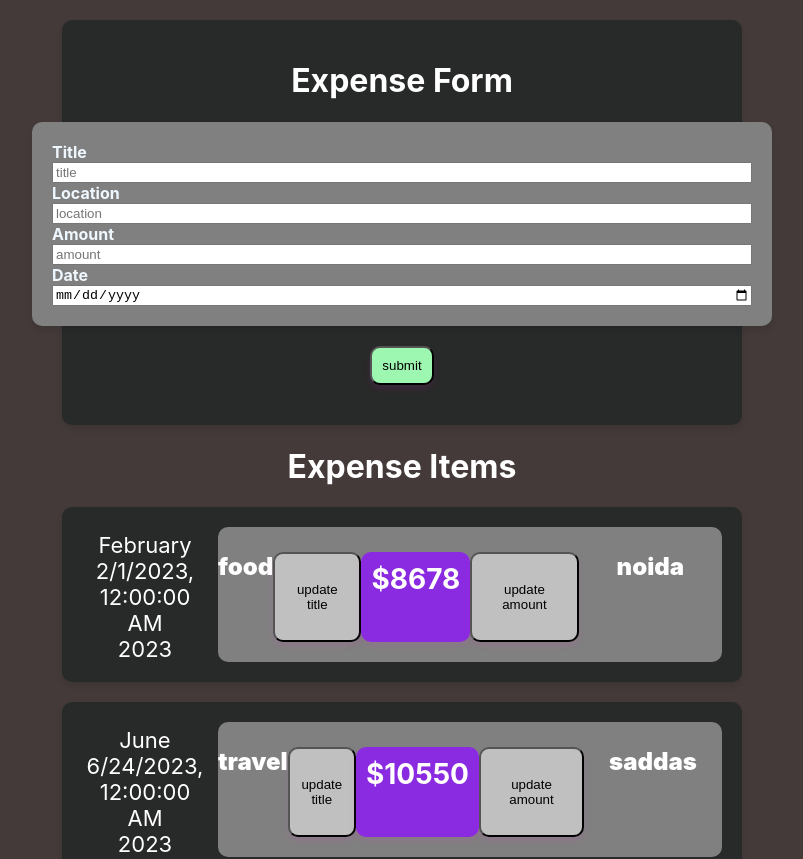
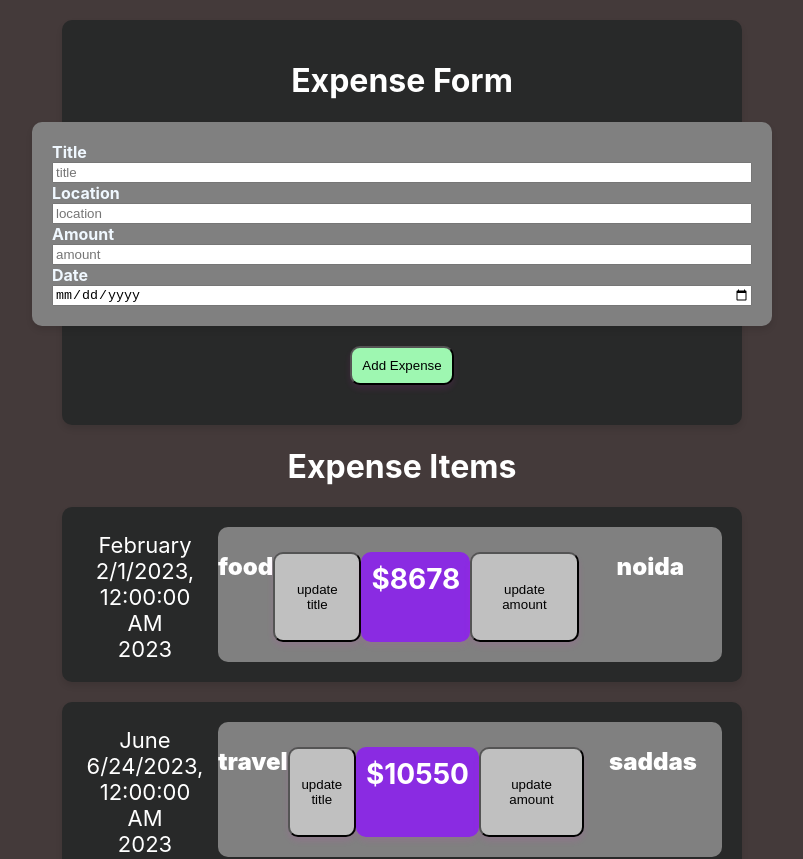
Before and after one commit to vikas9620/react-expense-tracker, a React (Create React App) app: page / in a window 1280 px wide. Shown: the top 859 px of the page, without its empty margins (238-1041 px from the left). Built offline with nearby package versions, Linux system fonts and the light colour scheme.

Commit message:
form submit

```diff
--- a/src/components/ExpenseFrom/ExpenseForm.js
+++ b/src/components/ExpenseFrom/ExpenseForm.js
@@ -4,6 +4,8 @@ import React,{useState} from 'react';
 
 
 const ExpenseForm= ()=>{
+   // const [userInput,setUserInput]=useState({EnterTitle: '',
+//EnterLocation: '',EnterAmount: '',EnterDate: ''});
 const [EnterTitle,setEnterTitle]=useState('');
 const [EnterLocation,setEnterLocation]=useState('');
 const [EnterAmount,setEnterAmount]=useState('');
@@ -12,20 +14,35 @@ const [EnterDate,setEnterDate]=useState('');
 
 const titleChangeHandler= (event)=>{
     setEnterTitle(event.target.value);
+   // setUserInput({...userInput,EnterTitle: event.target.value});
+//setUserInput((preState)=>{
+   // return ({...preState,EnterTitle: event.target.value})});
 }
 const locationChangeHandler= (event)=>{
     setEnterLocation(event.target.value);
+    //setUserInput({...userInput,EnterLocation: event.target.value});
 }
 const amountChangeHandler= (event)=>{
     setEnterAmount(event.target.value);
+    //setUserInput({...userInput,EnterAmount: event.target.value});
 }
 const dateChangeHandler= (event)=>{
     setEnterDate(event.target.value);
+   // setUserInput({...userInput,EnterDate: event.target.value});
+}
+const SubmitHandler= (event)=>{
+    event.preventDefault();
+    const expenseData = {
+        title: EnterTitle,
+        location: EnterLocation,
+        amount: EnterAmount,
+        date: new Date(EnterDate)
+    }
+    console.log(expenseData);
 }
 
-
     return(
-        <div className="expense-form">
+        <form className="expense-form" onSubmit={SubmitHandler}>
         <h1>Expense Form</h1>
         <div className="form">
         <label className="text">Title</label>
@@ -37,8 +54,8 @@ const dateChangeHandler= (event)=>{
         <label className="text">Date</label>
         <input type="Date" placeholder="Date" onChange={dateChangeHandler} required ></input>
 
-        </div><button type="submit" className="btn">submit</button>
-        </div>
+        </div><button type="submit" className="btn">Add Expense</button>
+        </form>
     )
 }
 export default ExpenseForm
```
